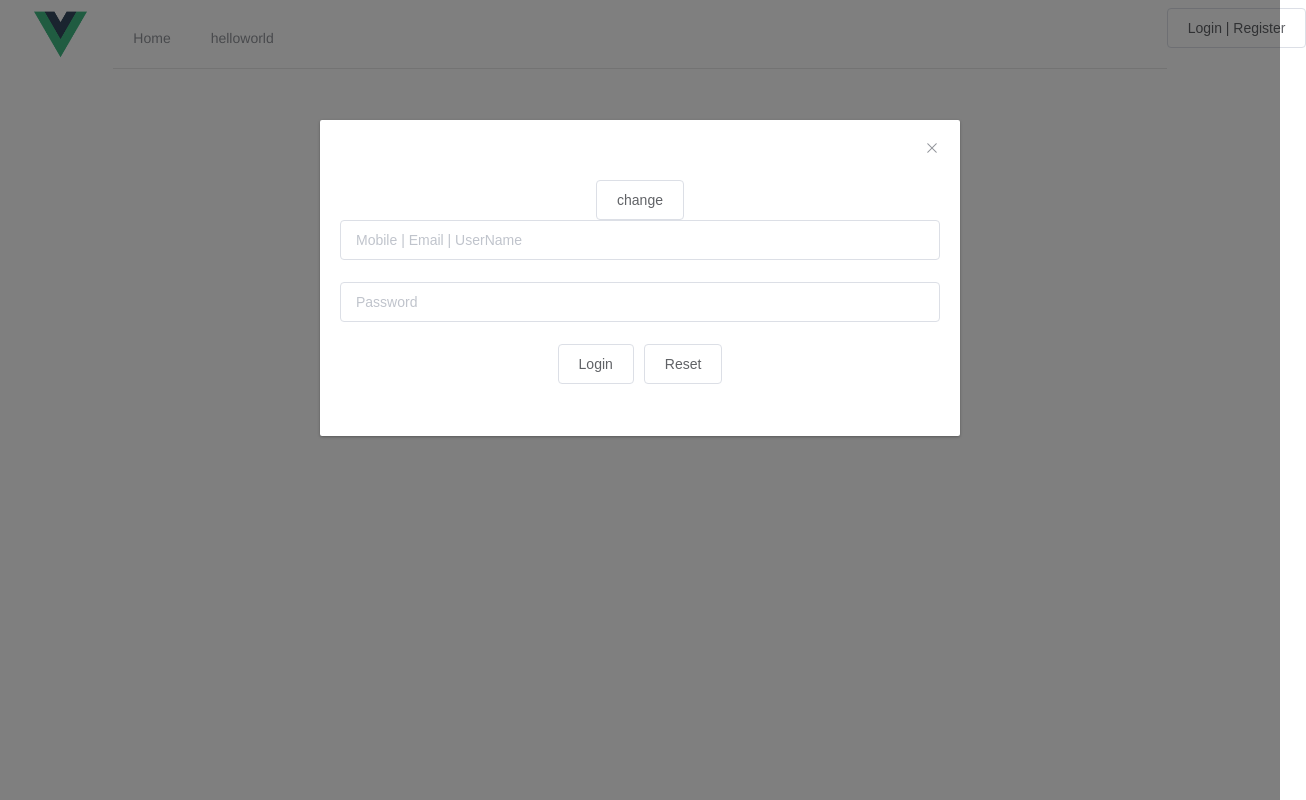
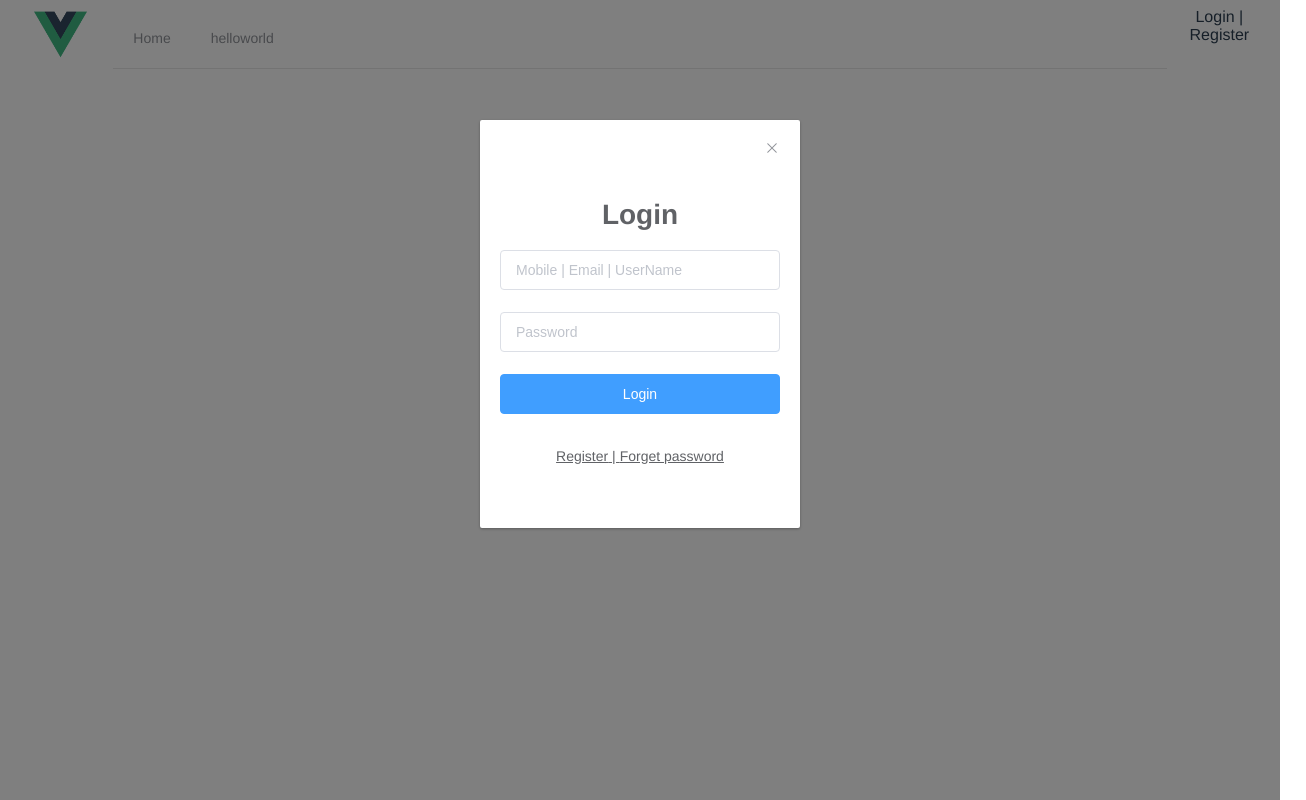
Before and after one commit to Kevin-Xie/node_express_es6, a Vue app in the folder client/: page /#/login in a window 1280 px wide. Shown: the whole page, 1306 px wide, since content can reach past the window. Built offline with nearby package versions, Linux system fonts and the light colour scheme.

Commit message:
update login UI

```diff
--- a/client/src/components/common/layout/userInfo.vue
+++ b/client/src/components/common/layout/userInfo.vue
@@ -4,13 +4,13 @@
   		<i class="">{{userName}}</i>
   	</div>
   	<div v-else>
-  		<el-button @click="showLoginForm">Login | Register</el-button>
+  		<span class="pointer" @click="showLoginForm">Login | Register</span>
   		<v-login v-if="loginFormVisible" @closeLoginForm="closeLoginForm"></v-login>
   	</div>
   </div>
 </template>
 
-<<script>
+<script>
 import VLogin from '../../login/login'
 export default {
   name: 'userInfo',
@@ -41,6 +41,8 @@ export default {
 }
 </script>
 
-<<style scoped>
-
+<style scoped>
+.pointer {
+  cursor: pointer;
+}
 </style>
--- a/client/src/components/login/login.vue
+++ b/client/src/components/login/login.vue
@@ -1,7 +1,7 @@
 <template>
-  <el-dialog :visible.sync="isShowLoginForm" @close="closeLoginForm">
-    <el-button @click="showLogin = !showLogin">change</el-button>
+  <el-dialog :visible.sync="isShowLoginForm" @close="closeLoginForm" width='25%'>
     <el-form :model="basicInfo" status-icon :rules="rules" ref="loginForm" v-if="showLogin">
+      <h1>Login</h1>
       <el-form-item prop="userName">
         <el-input placeholder="Mobile | Email | UserName" v-model="basicInfo.userName"></el-input>
       </el-form-item>
@@ -9,11 +9,16 @@
         <el-input type="password" placeholder="Password" v-model="basicInfo.password"></el-input>
       </el-form-item>
       <el-form-item>
-        <el-button @click="submitForm('loginForm')">Login</el-button>
-        <el-button @click="resetForm('loginForm')">Reset</el-button>
+        <el-button type="primary" @click="submitForm('loginForm')">Login</el-button>
+      </el-form-item>
+      <el-form-item>
+        <span class="pointer" @click="switchForm">Register</span>
+        <span> | </span>
+        <span class="pointer">Forget password</span>
       </el-form-item>
     </el-form>
     <el-form :model="basicInfo" status-icon :rules="rules" ref="registerForm" v-else>
+      <h1>Register</h1>
       <el-form-item prop="userName">
         <el-input placeholder="Mobile | Email | UserName" v-model="basicInfo.userName"></el-input>
       </el-form-item>
@@ -24,8 +29,10 @@
         <el-input type="password" placeholder="Confirm password" v-model="basicInfo.confirmPassword"></el-input>
       </el-form-item>
       <el-form-item>
-        <el-button @click="submitForm('registerForm')">Register</el-button>
-        <el-button @click="resetForm('registerForm')">Reset</el-button>
+        <el-button type="primary" @click="submitForm('registerForm')">Register</el-button>
+      </el-form-item>
+      <el-form-item>
+        <span class="pointer" @click="switchForm">Go login</span>
       </el-form-item>
     </el-form>
    </el-dialog>
@@ -109,6 +116,9 @@ export default {
     closeLoginForm() {
       this.$emit('closeLoginForm');
     },
+    switchForm() {
+      this.showLogin = !this.showLogin;
+    }
   },
 
   mounted() {
@@ -119,5 +129,13 @@ export default {
 
 <!-- Add "scoped" attribute to limit CSS to this component only -->
 <style scoped>
-
+span {
+  text-decoration: underline;
+}
+.pointer {
+  cursor: pointer;
+}
+button {
+  width: 100%;
+}
 </style>
```
